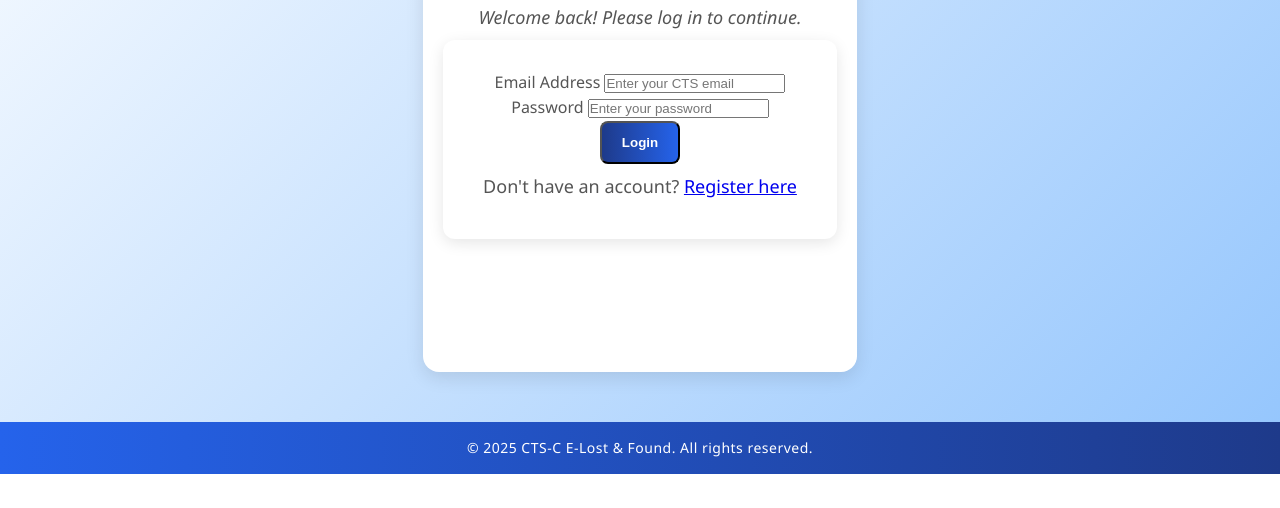
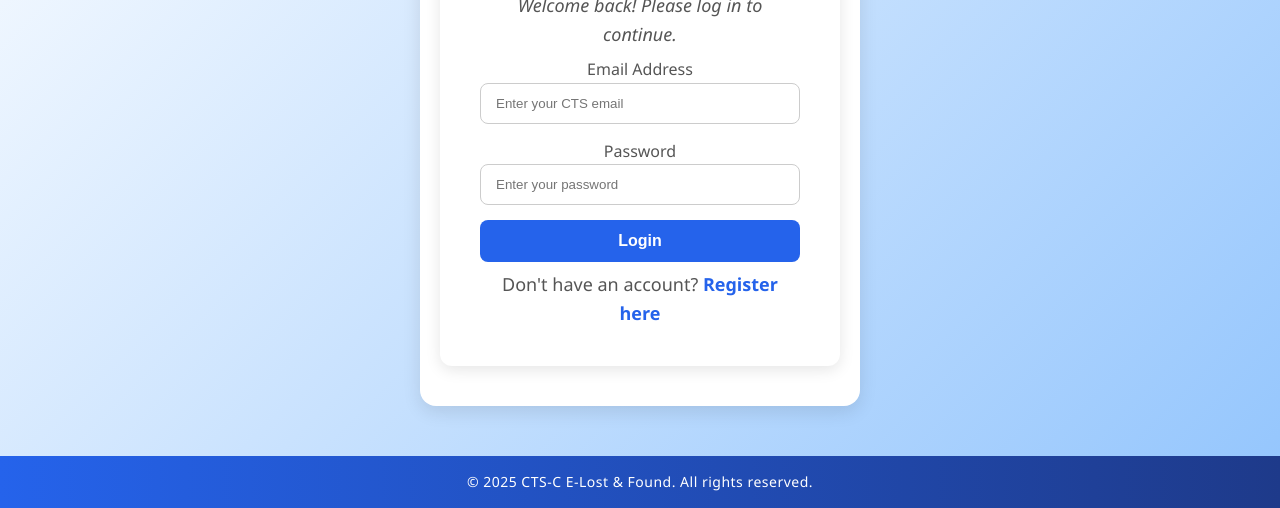
Before and after one commit to Heoiscod/lostandfoundcts, a website: page login.html in a window 1280 px wide. Shown: the part 326-834 px from the top of the page. Before the commit the page ends 800 px from the top, so only its background shows below. Drawn offline with Linux system fonts and the light colour scheme.

Commit message:
login.html

```diff
--- a/login.html
+++ b/login.html
@@ -6,6 +6,7 @@
 <title>Login - CTS E-Lost & Found</title>
 <link rel="stylesheet" href="style.css">
 <style>
+/* Main container centered */
 main.container {
   flex: 1;
   display: flex;
@@ -13,6 +14,8 @@ main.container {
   align-items: center;
   padding: 40px 20px;
 }
+
+/* Form styling */
 form.auth-form {
   background: var(--white);
   padding: 30px 40px;
@@ -22,10 +25,59 @@ form.auth-form {
   max-width: 400px;
   text-align: center;
 }
+
+form.auth-form .form-group {
+  margin-bottom: 15px;
+}
+
+form.auth-form input {
+  width: 100%;
+  padding: 12px 15px;
+  border: 1px solid #ccc;
+  border-radius: 8px;
+  transition: 0.3s;
+}
+
+form.auth-form input:focus {
+  border-color: var(--blue);
+  outline: none;
+}
+
+/* Buttons */
+.btn.primary {
+  width: 100%;
+  padding: 12px;
+  background: var(--blue);
+  color: var(--white);
+  border: none;
+  border-radius: 8px;
+  font-size: 16px;
+  font-weight: bold;
+  cursor: pointer;
+  transition: 0.3s;
+}
+
+.btn.primary:hover {
+  background: var(--blue-dark);
+}
+
+/* Alt link below form */
 .alt-link {
   margin-top: 15px;
   text-align: center;
 }
+
+.alt-link a {
+  color: var(--blue);
+  text-decoration: none;
+  font-weight: bold;
+}
+
+.alt-link a:hover {
+  text-decoration: underline;
+}
+
+/* Responsive */
 @media (max-width: 500px) {
   form.auth-form {
     padding: 20px;
@@ -65,22 +117,23 @@ form.auth-form {
 </header>
 
 <main class="container">
-<div>
+  <form id="loginForm" class="auth-form">
     <h2>Login to Your Account</h2>
     <p class="tagline">Welcome back! Please log in to continue.</p>
-  <form id="loginForm" class="auth-form">
+
     <div class="form-group">
       <label for="email">Email Address</label>
       <input type="email" id="email" name="email" placeholder="Enter your CTS email" required>
     </div>
+
     <div class="form-group">
       <label for="password">Password</label>
       <input type="password" id="password" name="password" placeholder="Enter your password" required>
     </div>
+
     <button type="submit" class="btn primary">Login</button>
     <p class="alt-link">Don't have an account? <a href="register.html">Register here</a></p>
   </form>
-</div>
 </main>
 
 <footer>
@@ -93,7 +146,7 @@ document.getElementById("loginForm").addEventListener("submit", function(e){
   const email = document.getElementById("email").value;
   const password = document.getElementById("password").value;
   let users = JSON.parse(localStorage.getItem("users") || "[]");
-  const user = users.find(u=>u.email===email && u.password===password);
+  const user = users.find(u => u.email === email && u.password === password);
   if(user){
     alert("✅ Login successful!");
     window.location.href="index.html";
```
Lines whose indentation alone changed are shown as unchanged.
